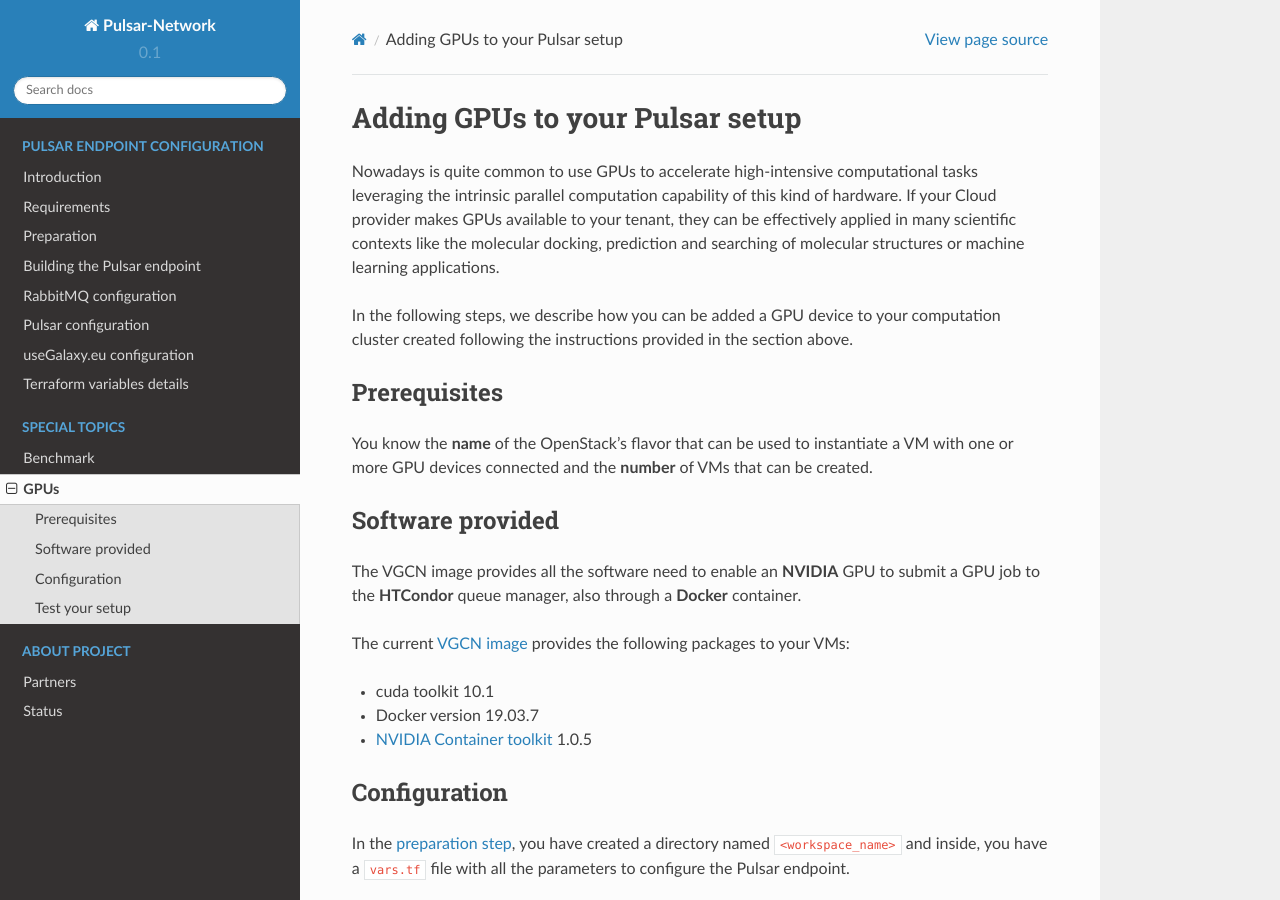
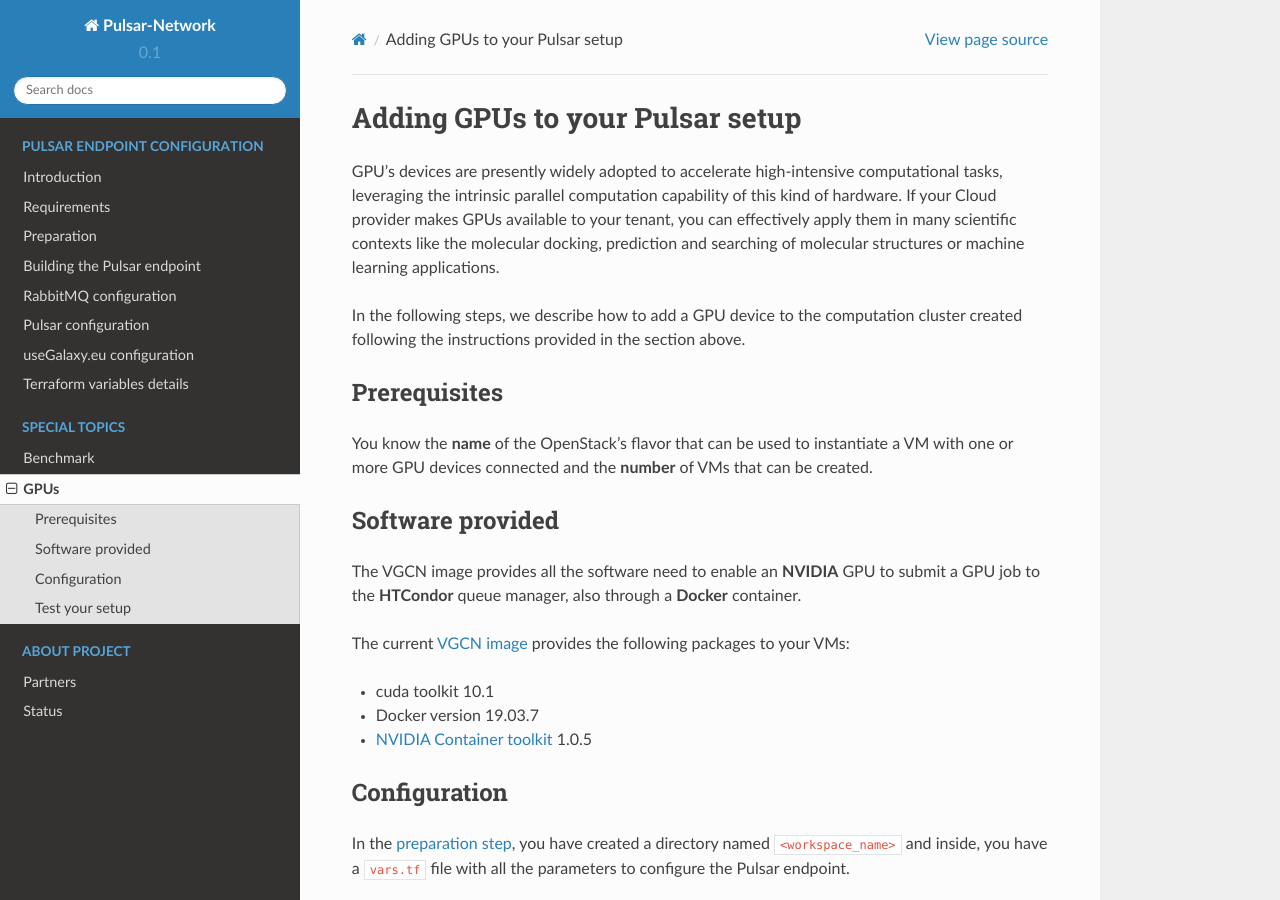
Before and after one commit to usegalaxy-eu/pulsar-network-docs, a Sphinx documentation site: the page built from source/topics/gpus.rst, in a window 1280 px wide and 900 px high. Built offline with Sphinx 7.4.7 and the Read the Docs theme 2.0.0, drawn with Linux system fonts in a browser that asks for light colours.

Commit message:
edit the text

```diff
--- a/source/topics/gpus.rst
+++ b/source/topics/gpus.rst
@@ -1,13 +1,13 @@
 Adding GPUs to your Pulsar setup
 ================================
 
-Nowadays is quite common to use GPUs to accelerate high-intensive computational tasks leveraging
-the intrinsic parallel computation capability of this kind of hardware. If your Cloud provider
-makes GPUs available to your tenant, they can be effectively applied in many scientific contexts like the
+GPU's devices are presently widely adopted to accelerate high-intensive computational tasks, leveraging the intrinsic
+parallel computation capability of this kind of hardware.  If your Cloud provider
+makes GPUs available to your tenant, you can effectively apply them in many scientific contexts like the
 molecular docking, prediction and searching of molecular structures or machine learning applications.
 
 
-In the following steps, we describe how you can be added a GPU device to your computation
+In the following steps, we describe how to add a GPU device to the computation
 cluster created following the instructions provided in the section above.
 
 Prerequisites
```
